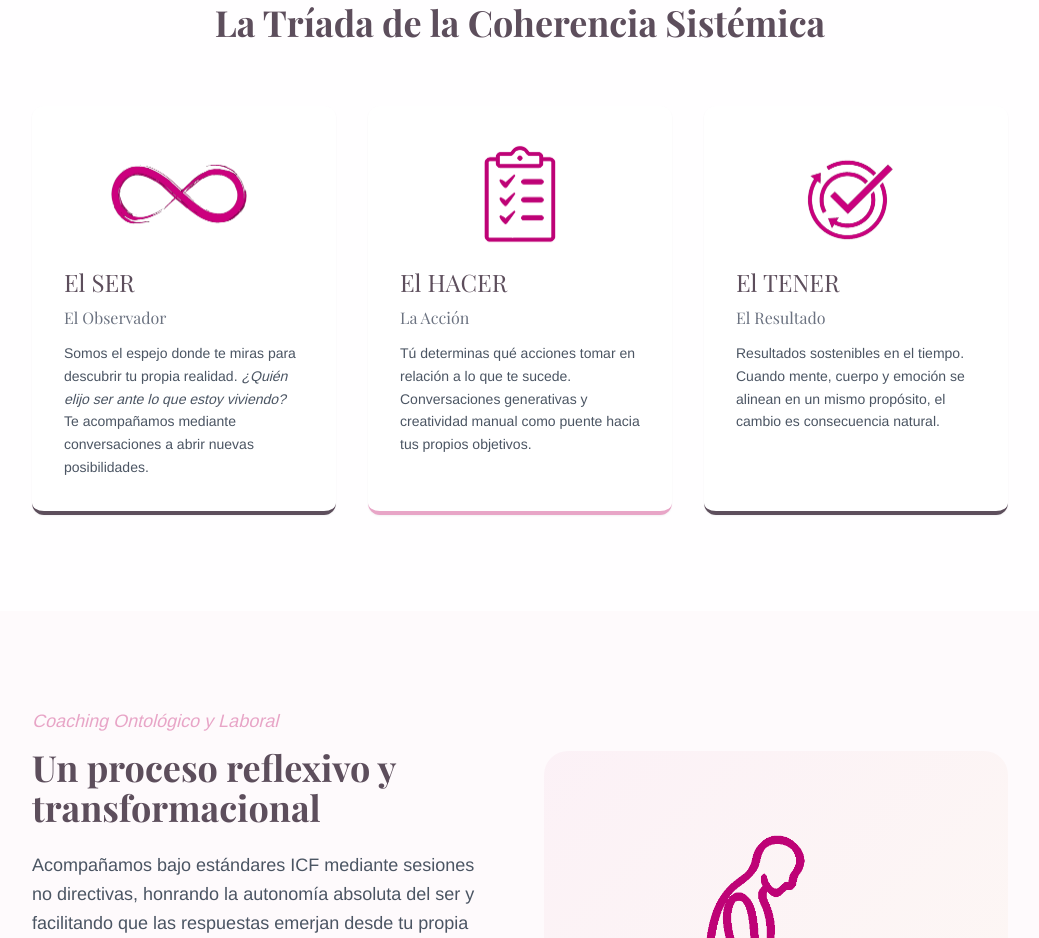
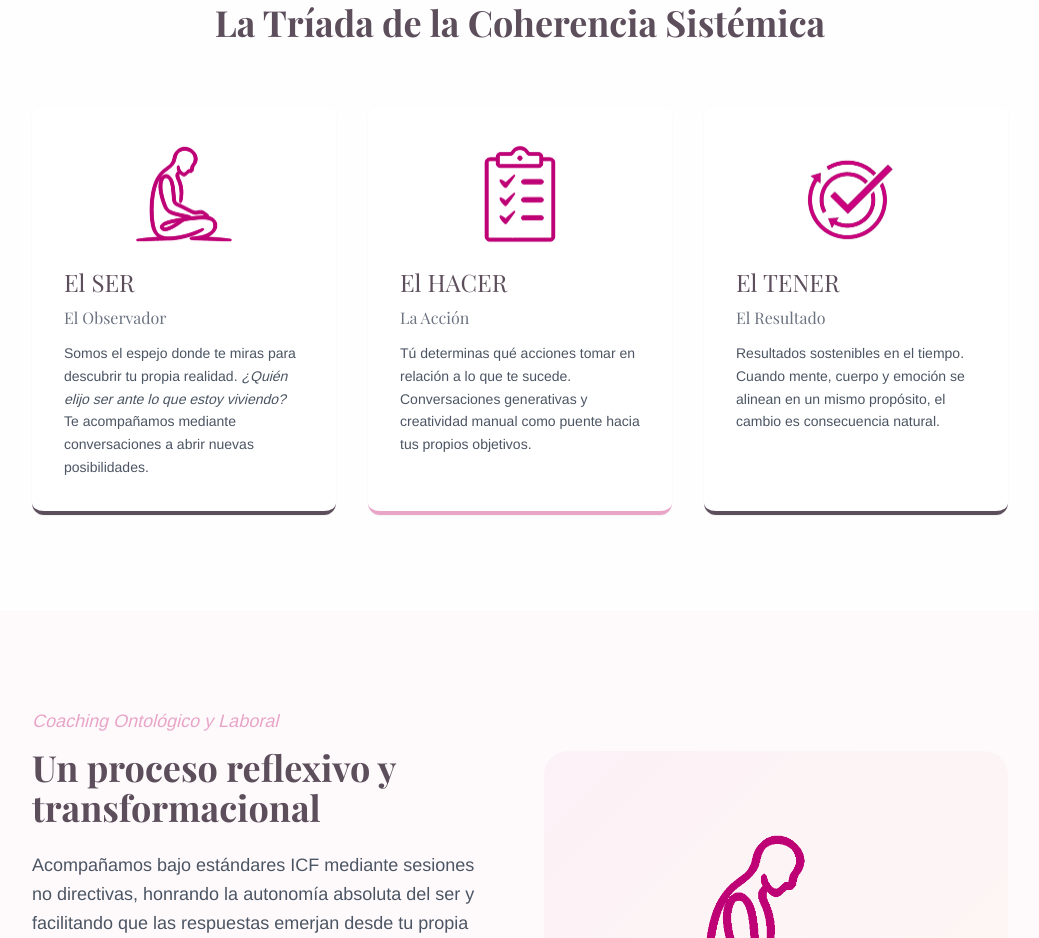
Before and after one commit to Omnix-Solution-Inc/reempoderate, a Next.js app: page / in a window 1280 px wide. Shown: the part 1320-2258 px from the top of the page, without its empty margins (120-1159 px from the left). Built offline with nearby package versions, Linux system fonts and the light colour scheme; no server answers; a web font is replaced by a local one.

Commit message:
Use observador_icon.png for SER card instead of infinito

```diff
--- a/src/components/landing/ServicesSection.tsx
+++ b/src/components/landing/ServicesSection.tsx
@@ -13,7 +13,7 @@ export function ServicesSection() {
           {/* SER */}
           <div className="bg-white rounded-xl p-8 border-b-4 border-shamrock shadow-sm">
             <div className="flex items-center justify-center w-full h-28 mb-4">
-              <img src="/infinito.png" alt="Ser" className="w-full h-full object-contain" />
+              <img src="/observador_icon.png" alt="Ser" className="w-full h-full object-contain" />
             </div>
             <h3 className="font-playfair text-2xl text-shamrock mb-3">El SER<br/><span className="text-base text-gray-500 font-normal">El Observador</span></h3>
             <p className="text-gray-600 text-sm leading-relaxed">
```
